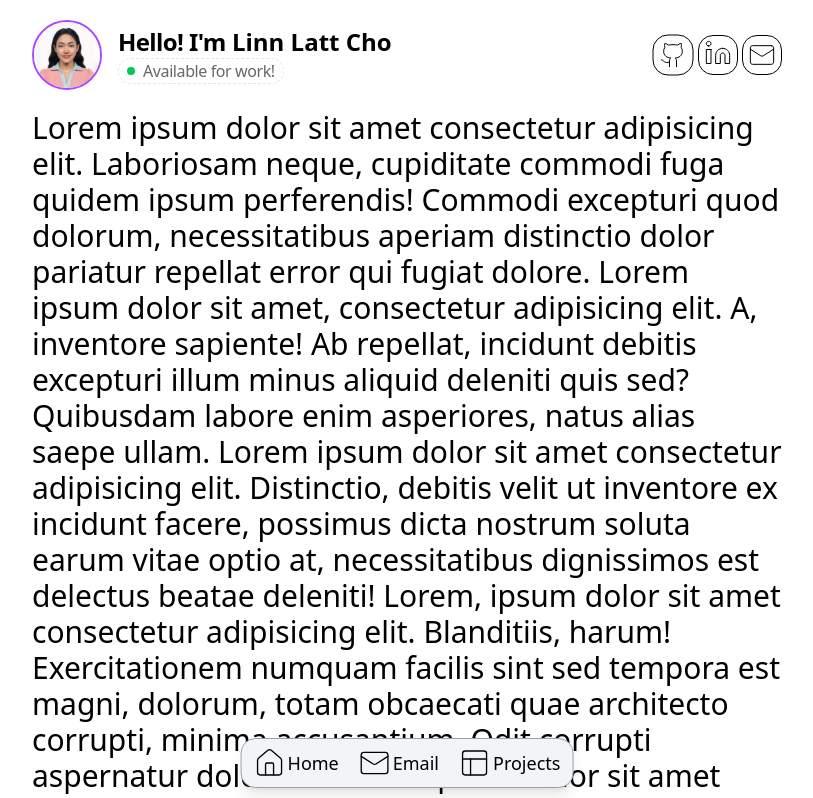
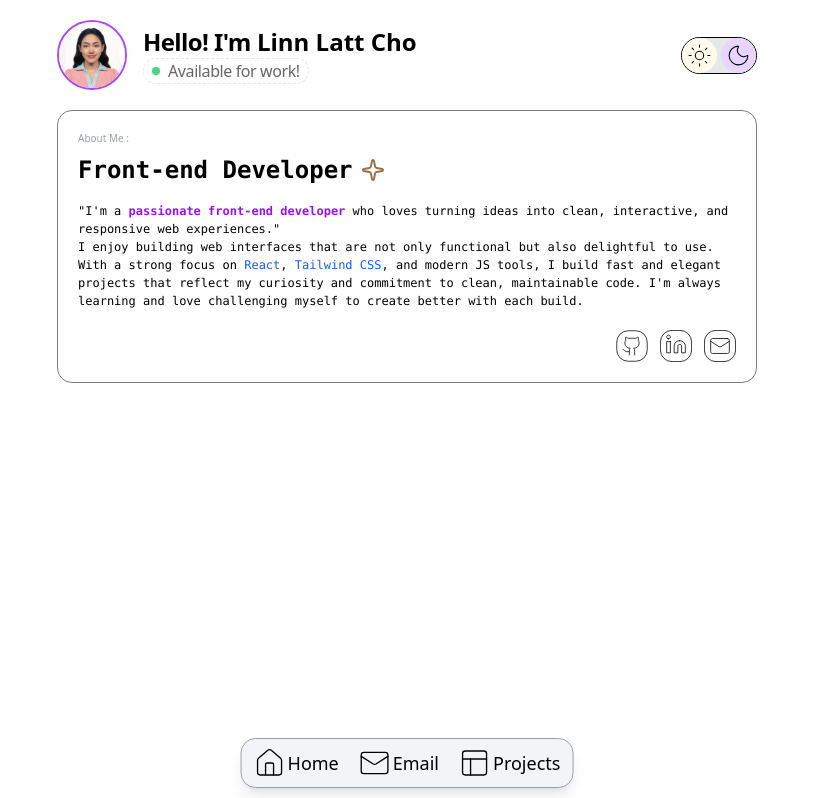
Before and after one commit to linnlatt132/LinnLattCho-portfolio, a React (Vite) app: page / in a window 1280 px wide. Shown: the top 798 px of the page, without its empty margins (233-1046 px from the left). Built offline with nearby package versions, Linux system fonts and the light colour scheme.

Commit message:
create dark light Ui and about me

```diff
--- /dev/null
+++ b/src/components/AboutMe.tsx
@@ -0,0 +1,62 @@
+import Email from "../assets/icons/Email.svg?react";
+import Linkedin from "../assets/icons/Linkedin.svg?react";
+import Github from "../assets/icons/Github.svg?react";
+import { Sparkle } from "lucide-react";
+
+const AboutMe = () => {
+  return (
+    <div className=" p-5 mt-5  border-1 rounded-[15px] border-black/50">
+      <h1 className="text-[10px] text-gray-400 font-light ">About Me :</h1>
+      <div className="flex items-center space-x-2">
+        <p className="my-2 text-2xl font-semibold font-mono">
+          Front-end Developer
+        </p>
+        <Sparkle className="text-yellow-900 animate-pulse" />
+      </div>
+      <p className="my-2 font-mono text-[12px] font-light">
+        "I'm a{" "}
+        <span className="font-semibold text-purple-600 dark:text-purple-400">
+          passionate front-end developer{" "}
+        </span>
+        who loves turning ideas into clean, interactive, and responsive web
+        experiences." <br />I enjoy building web interfaces that are not only
+        functional but also delightful to use. With a strong focus on{" "}
+        <span className="font-medium text-blue-600 dark:text-blue-400">
+          React
+        </span>
+        ,{" "}
+        <span className="font-medium text-blue-600 dark:text-blue-400">
+          Tailwind CSS
+        </span>
+        , and modern JS tools, I build fast and elegant projects that reflect my
+        curiosity and commitment to clean, maintainable code. I'm always
+        learning and love challenging myself to create better with each build.
+      </p>
+
+      <div className="flex items-center space-x-3 mt-5 justify-end">
+        <a
+          href="https://github.com/linnlatt132"
+          target="_blank"
+          className="hover:opacity-50"
+        >
+          <Github className="w-8 h-8" />
+        </a>
+        <a
+          href="https://www.linkedin.com/in/linnlatt-cho-543745238/"
+          target="_blank"
+          className="hover:opacity-50"
+        >
+          <Linkedin className="w-8 h-8" />
+        </a>
+        <a
+          href="mailto:clinnlatt@gmail.com"
+          target="_blank"
+          className="hover:opacity-50"
+        >
+          <Email className="w-8 h-8" />
+        </a>
+      </div>
+    </div>
+  );
+};
+export default AboutMe;
--- /dev/null
+++ b/src/components/DarkLight.tsx
@@ -0,0 +1,15 @@
+import { Moon, Sun } from "lucide-react";
+
+const DarkLight = () => {
+  return (
+    <div className="flex space-x-1 bg-gray-200 h-fit rounded-full border-1">
+      <div className="bg-amber-50 rounded-full p-[5px] hover:cursor-pointer">
+        <Sun size={25} strokeWidth={1} />
+      </div>
+      <div className="bg-purple-200 rounded-full p-[5px] hover:cursor-pointer">
+        <Moon size={25} strokeWidth={1} />
+      </div>
+    </div>
+  );
+};
+export default DarkLight;
--- a/src/components/ProfileBar.tsx
+++ b/src/components/ProfileBar.tsx
@@ -1,7 +1,5 @@
 import Profile from "../assets/images/profileLogo.svg?react";
-import Email from "../assets/icons/Email.svg?react";
-import Linkedin from "../assets/icons/Linkedin.svg?react";
-import Github from "../assets/icons/Github.svg?react";
+import DarkLight from "./DarkLight";
 
 const ProfileBar = () => {
   return (
@@ -14,26 +12,15 @@ const ProfileBar = () => {
             <span className="tracking-tight">Hello! I'm</span> Linn Latt Cho
           </h1>
           <div className="items-center justify-center space-x-2 px-2 flex border-dashed border rounded-full border-black/10 text-black/60">
-            <div className="w-[8px] h-[8px] rounded-full bg-green-500"></div>
+            <div className="w-[8px] h-[8px] rounded-full bg-green-500 animate-pulse"></div>
             <p className="text-[16px] font-extralight tracking-tight ">
               Available for work!
             </p>
           </div>
         </div>
       </div>
-      <div className="flex items-center space-x-1">
-        <a href="https://github.com/linnlatt132" className="hover:opacity-50">
-          <Github />
-        </a>
-        <a
-          href="https://www.linkedin.com/in/linnlatt-cho-543745238/"
-          className="hover:opacity-50"
-        >
-          <Linkedin />
-        </a>
-        <a href="mailto:clinnlatt@gmail.com" className="hover:opacity-50">
-          <Email />
-        </a>
+      <div className="flex items-center justify-center">
+        <DarkLight />
       </div>
     </div>
   );
--- /dev/null
+++ b/src/components/ProjectCard.tsx
@@ -0,0 +1,8 @@
+const ProjectCard = () => {
+  return (
+    <div>
+      <h1>Project Card</h1>
+    </div>
+  );
+};
+export default ProjectCard;
--- a/src/pages/Home.tsx
+++ b/src/pages/Home.tsx
@@ -1,49 +1,20 @@
+import AboutMe from "../components/AboutMe";
 import NavBar from "../components/NavBar";
 import ProfileBar from "../components/ProfileBar";
 
 const Home = () => {
   return (
     <div className="flex justify-center w-full min-h-screen">
-      <div className="w-[750px]">
+      <div className="w-[700px]">
         {/* Profile */}
         <ProfileBar />
 
         {/* Nav bar on bottom */}
         <NavBar />
 
-        <div className="text-3xl">
-          Lorem ipsum dolor sit amet consectetur adipisicing elit. Laboriosam
-          neque, cupiditate commodi fuga quidem ipsum perferendis! Commodi
-          excepturi quod dolorum, necessitatibus aperiam distinctio dolor
-          pariatur repellat error qui fugiat dolore. Lorem ipsum dolor sit amet,
-          consectetur adipisicing elit. A, inventore sapiente! Ab repellat,
-          incidunt debitis excepturi illum minus aliquid deleniti quis sed?
-          Quibusdam labore enim asperiores, natus alias saepe ullam. Lorem ipsum
-          dolor sit amet consectetur adipisicing elit. Distinctio, debitis velit
-          ut inventore ex incidunt facere, possimus dicta nostrum soluta earum
-          vitae optio at, necessitatibus dignissimos est delectus beatae
-          deleniti! Lorem, ipsum dolor sit amet consectetur adipisicing elit.
-          Blanditiis, harum! Exercitationem numquam facilis sint sed tempora est
-          magni, dolorum, totam obcaecati quae architecto corrupti, minima
-          accusantium. Odit corrupti aspernatur dolorem! Lorem ipsum dolor sit
-          amet consectetur adipisicing elit. Recusandae cupiditate nobis dolore
-          dignissimos, amet inventore officiis iusto asperiores consequatur quod
-          quas harum distinctio repudiandae. Unde laboriosam amet ipsum
-          consequuntur ut! Lorem ipsum dolor sit amet consectetur adipisicing
-          elit. Dolorem quod, atque nobis obcaecati ipsam libero eaque dolor
-          facilis illum beatae sit, nam veritatis aliquid impedit excepturi
-          labore, dignissimos voluptas ea! Lorem ipsum dolor sit amet
-          consectetur adipisicing elit. Aliquid ullam numquam cupiditate hic
-          fugiat ex libero quo a. Sint adipisci blanditiis facilis explicabo
-          iste harum? Dolores minima nobis quam a? Lorem ipsum dolor sit amet
-          consectetur adipisicing elit. Provident quasi dolorum possimus
-          sapiente iste. Magni, tenetur! Explicabo blanditiis, quisquam
-          quibusdam ad eius, minima quis eveniet magni sit necessitatibus ea
-          nobis. Lorem ipsum dolor sit amet, consectetur adipisicing elit. Optio
-          dicta enim neque ipsam fuga tempore nihil iure, consequuntur iste
-          porro quaerat aspernatur at blanditiis voluptate, necessitatibus ipsa,
-          error nostrum magnam?
-        </div>
+        {/* About Me */}
+        <AboutMe />
+
       </div>
     </div>
   );
```
